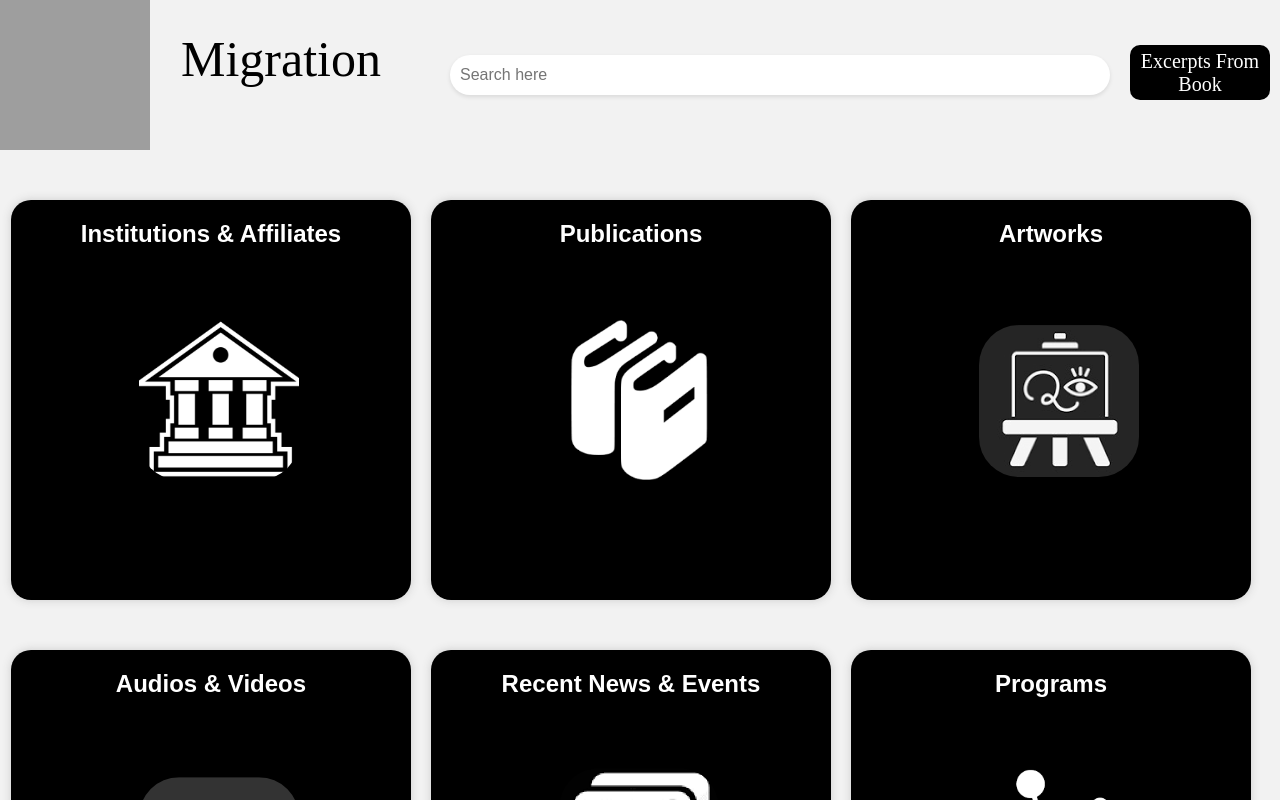
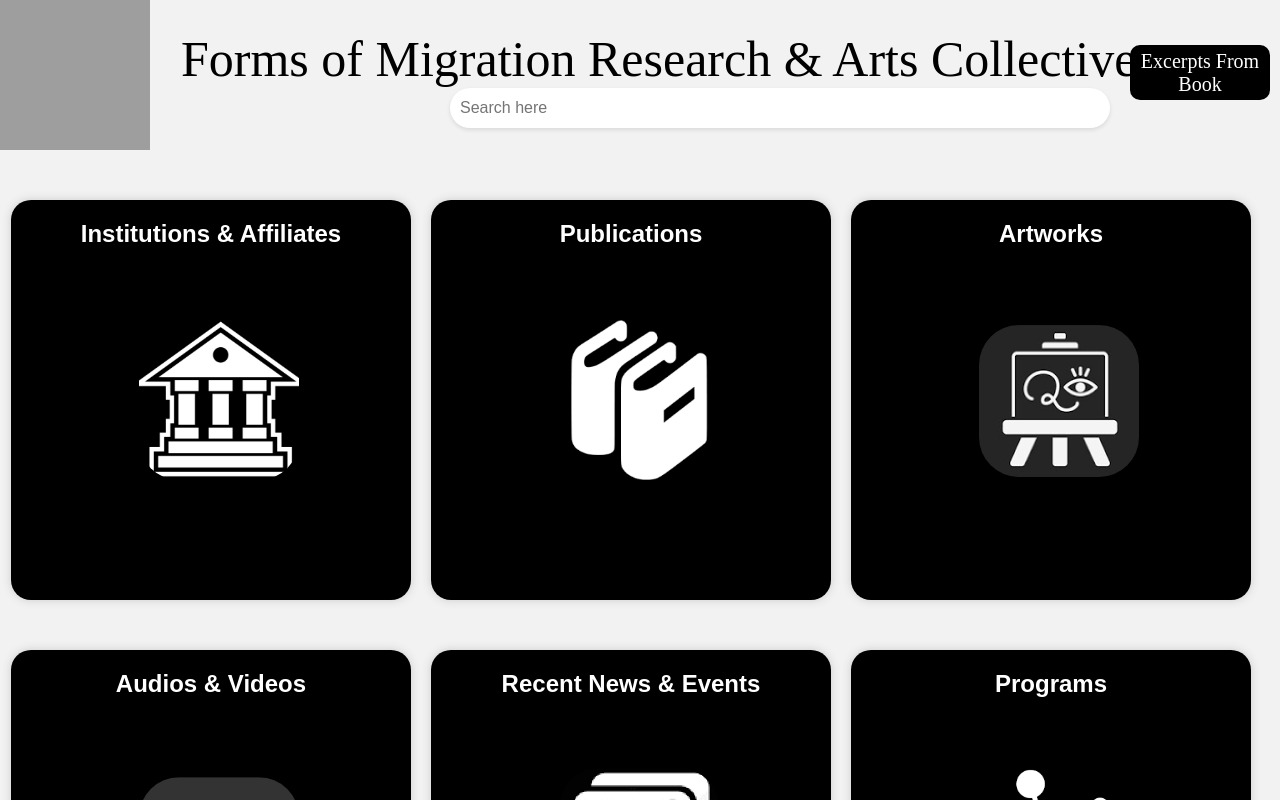
Before and after one commit to chelseali2001/Forms-of-Migration-Website, a React (Create React App) app: page / in a window 1280 px wide. Shown: the top 800 px of the page. Built offline with nearby package versions, Linux system fonts and the light colour scheme; grey boxes are pictures that could not be loaded.

Commit message:
Changing logo title

```diff
--- a/src/App.js
+++ b/src/App.js
@@ -30,7 +30,7 @@ function App(){
 
         <div className="home-page" >
           <Link to="/"><img src="https://cdn-icons-png.flaticon.com/512/7429/7429903.png" alt="icon" className="icon" /></Link>
-            <Link to="/" className='logoLink'>Migration</Link>
+            <Link to="/" className='logoLink'>Forms of Migration Research & Arts Collective</Link>
 
           <div className="search-container">
             <SearchBar />
```
